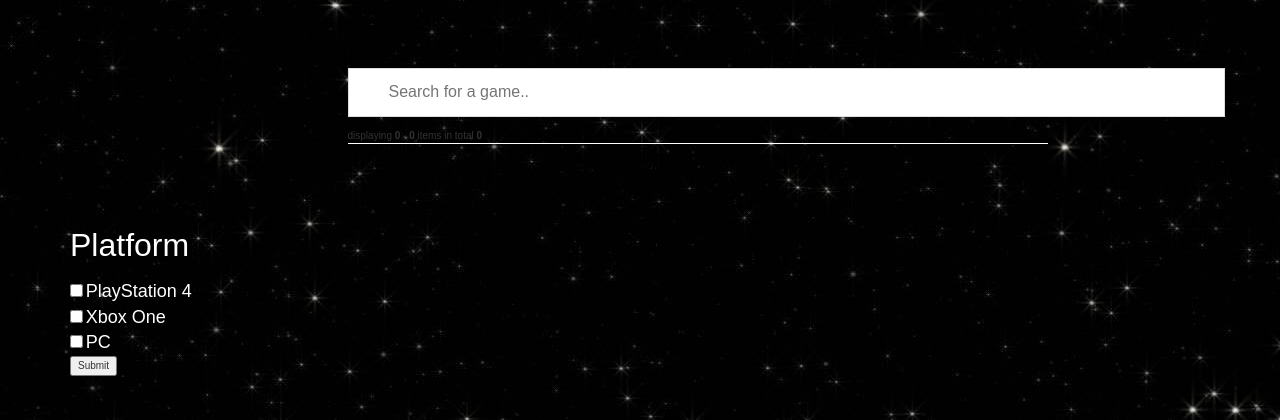
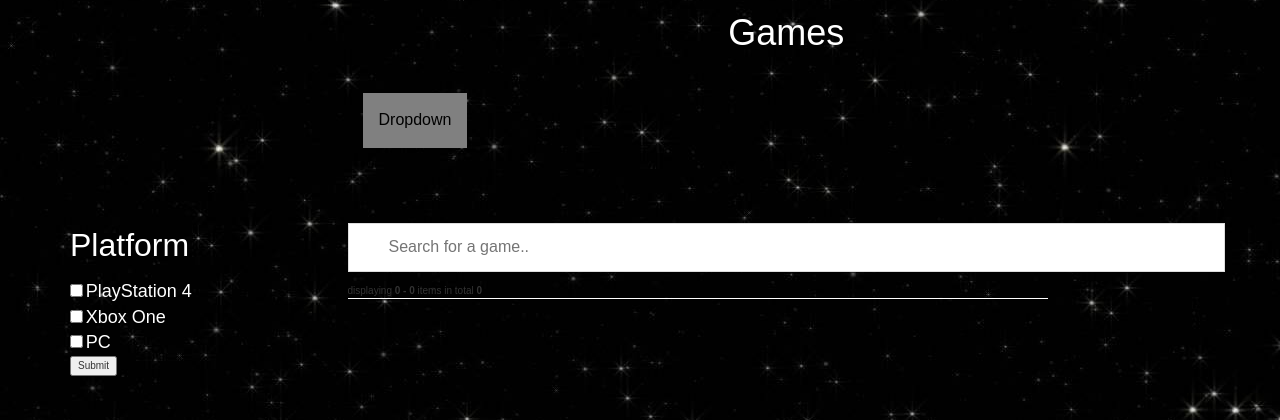
Before and after one commit to wcrasta/idb, a Flask app: page /games in a window 1280 px wide. Shown: the part 71-491 px from the top of the page. Run offline with Flask 2, Linux system fonts and the light colour scheme; data that the repository does not hold is empty; some libraries are stand-ins or nearby versions.

Commit message:
sorting hoverbar addd

```diff
--- a/templates/games.html
+++ b/templates/games.html
@@ -113,6 +113,17 @@ w﻿<!DOCTYPE html>
             <!--Load them images up -->
             <div class = 'col-md-9' style="padding-top: 50px">
 
+                <h1 class="text-center">Games</h1>
+
+                <div class="dropdown" style="padding-top: 30px">
+                  <button class="dropbtn" background-color="grey"><font color="black">Dropdown</font></button>
+                  <div class="dropdown-content">
+                    <a href="#">Games</a>
+                    <a href="#">Platform</a>
+                    <a href="#">Studio</a>
+                  </div>
+                </div>
+
                 <div class="row" style="padding-top: 75px;">
                     <input type="text" id="myInput" onkeyup="search()" placeholder="Search for a game.." title="Type in a name">
               {{ pagination.info }}
```
